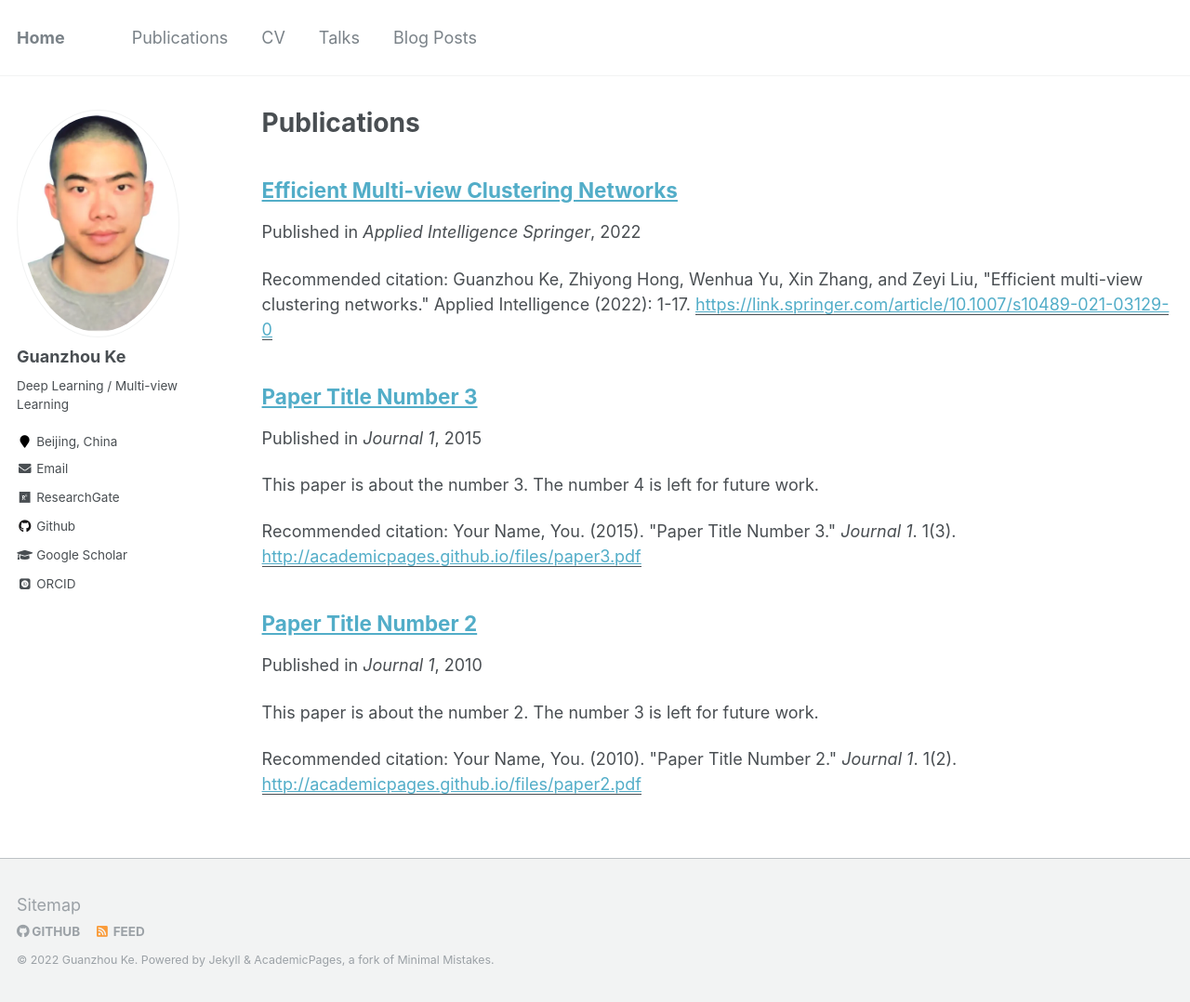
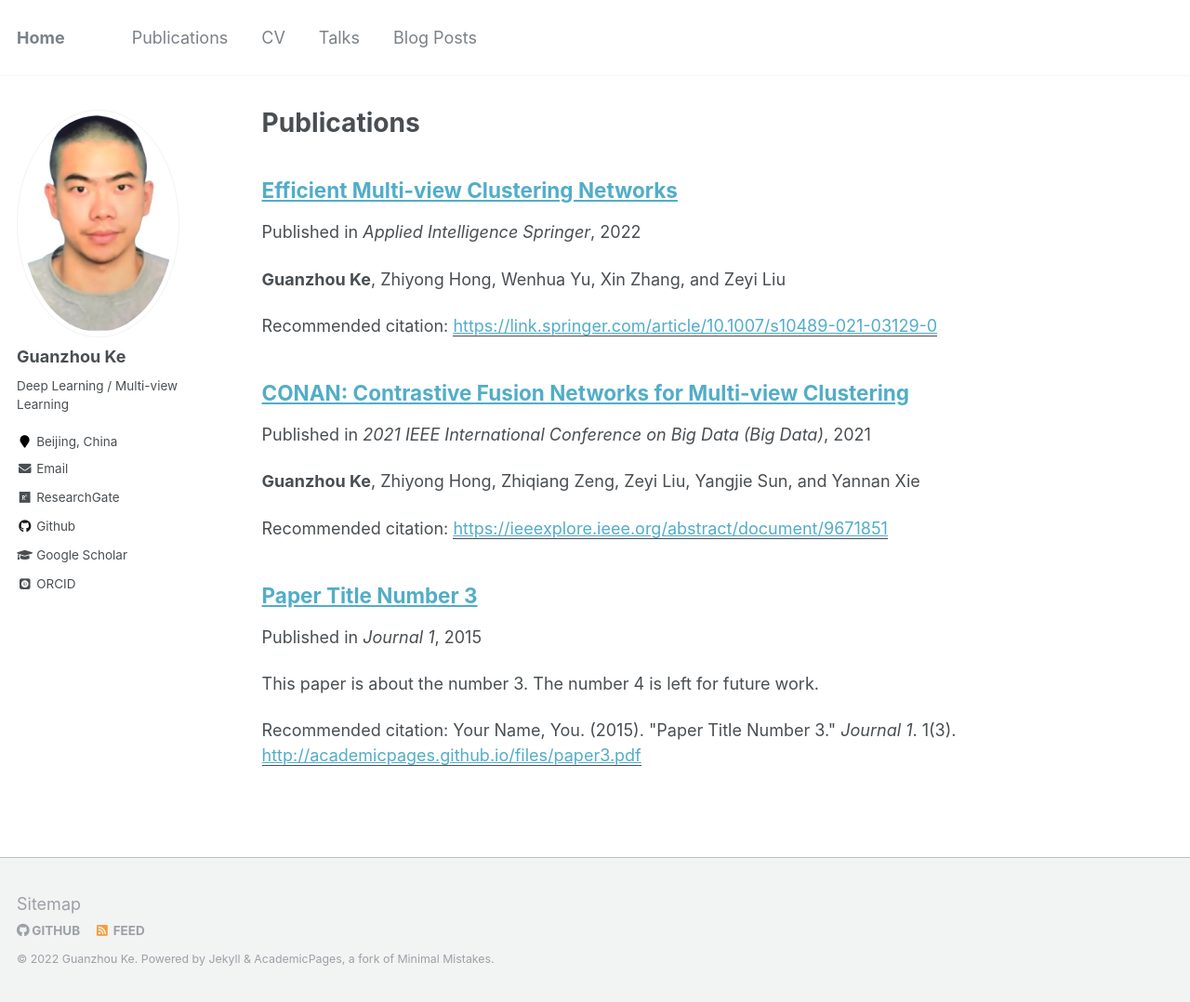
Before and after one commit to Guanzhou-Ke/guanzhou-ke.github.io, a Jekyll site: the page built from _pages/publications.md, in a window 1280 px wide and 1078 px high. Shown: the whole window at 93% size. Built offline with Jekyll 4.4.1, drawn with Linux system fonts in a browser that asks for light colours; some web fonts are replaced.

Commit message:
add conan

````diff
--- a/_publications/2010-10-01-paper-title-number-2.md
+++ /dev/null
@@ -1,15 +0,0 @@
----
-title: "Paper Title Number 2"
-collection: publications
-permalink: /publication/2010-10-01-paper-title-number-2
-excerpt: 'This paper is about the number 2. The number 3 is left for future work.'
-date: 2010-10-01
-venue: 'Journal 1'
-paperurl: 'http://academicpages.github.io/files/paper2.pdf'
-citation: 'Your Name, You. (2010). &quot;Paper Title Number 2.&quot; <i>Journal 1</i>. 1(2).'
----
-This paper is about the number 2. The number 3 is left for future work.
-
-[Download paper here](http://academicpages.github.io/files/paper2.pdf)
-
-Recommended citation: Your Name, You. (2010). "Paper Title Number 2." <i>Journal 1</i>. 1(2).
--- /dev/null
+++ b/_publications/conan-contrastive-fusion-networks-for-multi-view-clustering.md
@@ -0,0 +1,31 @@
+---
+title: "CONAN: Contrastive Fusion Networks for Multi-view Clustering"
+collection: publications
+permalink: /publication/conan-contrastive-fusion-networks-for-multi-view-clustering
+excerpt: '**Guanzhou Ke**, Zhiyong Hong, Zhiqiang Zeng, Zeyi Liu, Yangjie Sun, and Yannan Xie'
+date: 2021-12-01
+venue: '2021 IEEE International Conference on Big Data (Big Data)'
+paperurl: 'https://ieeexplore.ieee.org/abstract/document/9671851'
+citation: ''
+---
+
+![Arch](https://ihades.cn/images/conan-arch.png)
+
+
+**Abstract:**\ With the development of big data, deep learning has made remarkable progress on multi-view clustering. Multi-view fusion is a crucial technique for the model obtaining a common representation. However, existing literature adopts shallow fusion strategies, such as weighted-sum fusion and concatenating fusion, which fail to capture complex information from multiple views. In this paper, we propose a novel fusion technique, entitled contrastive fusion, which can extract consistent representations from multiple views and maintain the characteristic of view-specific representations. Specifically, we study multi-view alignment from an information bottleneck perspective and introduce an intermediate variable to align each view-specific representation. Furthermore, we leverage a single-view clustering method as a predictive task to ensure the contrastive fusion is working. We integrate all components into an unified framework called CONtrAstive fusion Network (CONAN). Experiment results on five multi-view datasets demonstrate that CONAN outperforms state-of-the-art methods.
+
+
+[\[PDF\]](https://ihades.cn/files/conan.pdf) [\[CODE\]](https://github.com/Guanzhou-Ke/conan)
+
+Citation:
+
+```
+@inproceedings{ke2021conan,
+  title={CONAN: Contrastive Fusion Networks for Multi-view Clustering},
+  author={Ke, Guanzhou and Hong, Zhiyong and Zeng, Zhiqiang and Liu, Zeyi and Sun, Yangjie and Xie, Yannan},
+  booktitle={2021 IEEE International Conference on Big Data (Big Data)},
+  pages={653--660},
+  year={2021},
+  organization={IEEE}
+}
+```
--- a/_publications/efficient-multi-view-clustering-networks.md
+++ b/_publications/efficient-multi-view-clustering-networks.md
@@ -2,21 +2,22 @@
 title: "Efficient Multi-view Clustering Networks"
 collection: publications
 permalink: /publication/efficient-multi-view-clustering-networks
-excerpt: ' '
+excerpt: '**Guanzhou Ke**, Zhiyong Hong, Wenhua Yu, Xin Zhang, and Zeyi Liu'
 date: 2022-01-01
 venue: 'Applied Intelligence Springer'
 paperurl: 'https://link.springer.com/article/10.1007/s10489-021-03129-0'
-citation: 'Guanzhou Ke, Zhiyong Hong, Wenhua Yu, Xin Zhang, and Zeyi Liu, "Efficient multi-view clustering networks." Applied Intelligence (2022): 1-17.'
+citation: ''
 ---
 
-[Arch](https://ihades.cn/images/emc-arch.png)
+![Arch](https://ihades.cn/images/emc-arch.png)
 
 
-In the last decade, deep learning has made remarkable progress on multi-view clustering (MvC), with existing literature adopting a broad target to guide the network learning process, such as minimizing the reconstruction loss. However, despite this strategy being effective, it lacks efficiency. Hence, in this paper, we proposed a novel framework, entitled Efficient Multi-view Clustering Networks (EMC-Nets), which guarantees the network’s learning efficiency and produces a common discriminative representation from multiple sources. Specifically, we developed an alternating process, involving an approximation and an instruction process, which effectively stimulate the process of multi-view feature fusion to force network to learn a discriminative common representation. The approximation process employs a standard clustering algorithm, i.e., k-means, to generate pseudo labels corresponding to the current common representation, and then it leverages the pseudo labels to force the network to approximate a reasonable cluster distribution. Considering the instruction process, it aims to provide a correct learning direction for the approximation process and prevent the network from obtaining trivial solutions. Experiment results on four real-world datasets demonstrate that the proposed method outperforms state-of-the-art methods.
+**Abstract:**\ In the last decade, deep learning has made remarkable progress on multi-view clustering (MvC), with existing literature adopting a broad target to guide the network learning process, such as minimizing the reconstruction loss. However, despite this strategy being effective, it lacks efficiency. Hence, in this paper, we proposed a novel framework, entitled Efficient Multi-view Clustering Networks (EMC-Nets), which guarantees the network’s learning efficiency and produces a common discriminative representation from multiple sources. Specifically, we developed an alternating process, involving an approximation and an instruction process, which effectively stimulate the process of multi-view feature fusion to force network to learn a discriminative common representation. The approximation process employs a standard clustering algorithm, i.e., k-means, to generate pseudo labels corresponding to the current common representation, and then it leverages the pseudo labels to force the network to approximate a reasonable cluster distribution. Considering the instruction process, it aims to provide a correct learning direction for the approximation process and prevent the network from obtaining trivial solutions. Experiment results on four real-world datasets demonstrate that the proposed method outperforms state-of-the-art methods.
 
 [\[PDF\]](https://ihades.cn/files/emc-nets.pdf) [\[CODE\]](https://github.com/Guanzhou-Ke/EMC-Nets)
 
 Citation:
+
 ```
 @article{ke2022efficient,
   title={Efficient multi-view clustering networks},
````
Also changed, not shown: images/conan-arch.png (added), 1 other file.
